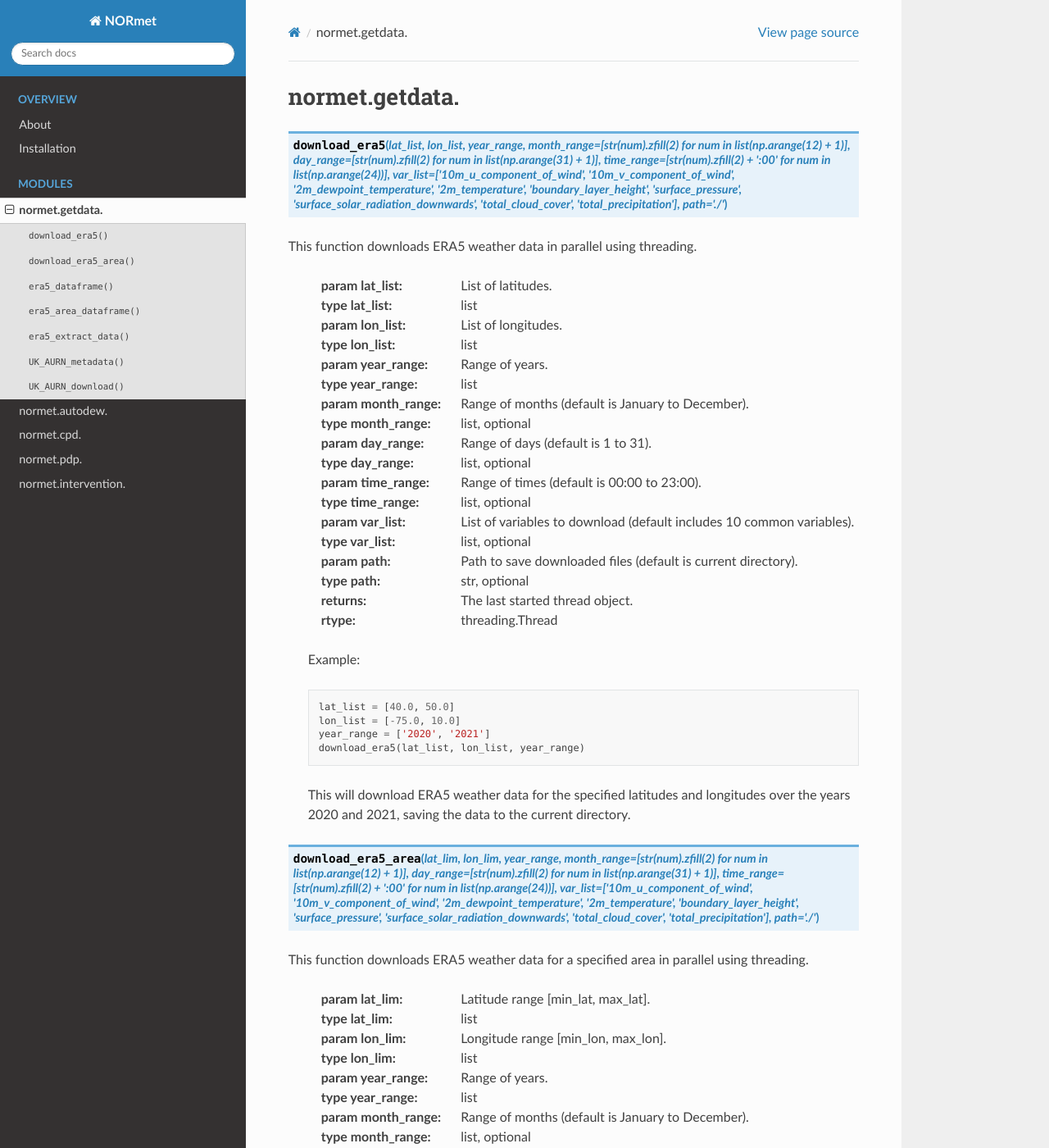
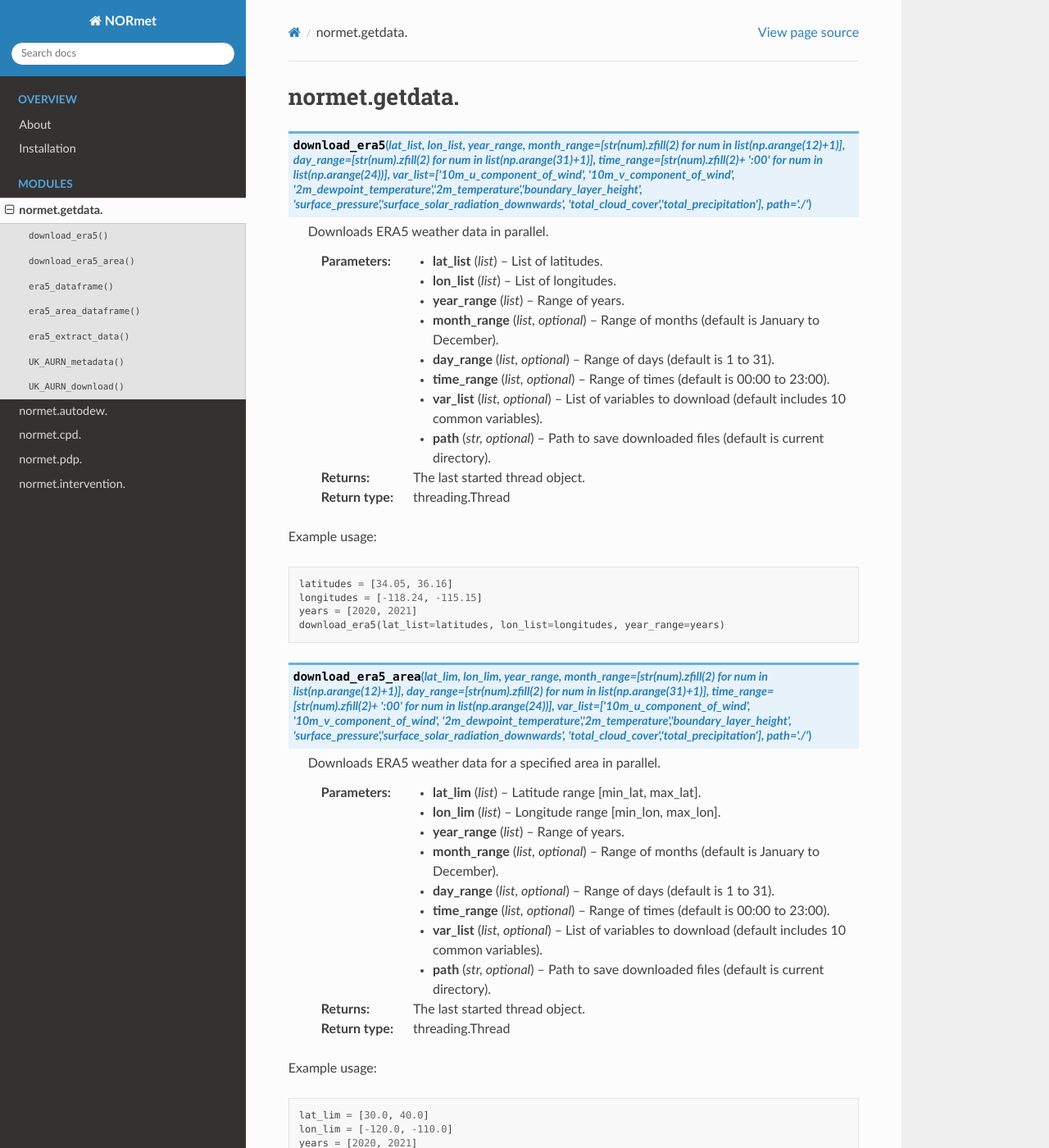
Before and after one commit to m-edal/normet, a Sphinx documentation site: the page built from docs/getdata.rst, in a window 1280 px wide and 1400 px high. Shown: the whole window at 82% size. Built offline with Sphinx 7.4.7 and the Read the Docs theme 2.0.0, drawn with Linux system fonts in a browser that asks for light colours; some of the changed text lies outside the part shown.

Commit message:
update doc

```diff
--- a/docs/getdata.rst
+++ b/docs/getdata.rst
@@ -1,9 +1,9 @@
 normet.getdata.
 ==========================
 
-.. function:: download_era5(lat_list, lon_list, year_range, month_range=[str(num).zfill(2) for num in list(np.arange(12) + 1)], day_range=[str(num).zfill(2) for num in list(np.arange(31) + 1)], time_range=[str(num).zfill(2) + ':00' for num in list(np.arange(24))], var_list=['10m_u_component_of_wind', '10m_v_component_of_wind', '2m_dewpoint_temperature', '2m_temperature', 'boundary_layer_height', 'surface_pressure', 'surface_solar_radiation_downwards', 'total_cloud_cover', 'total_precipitation'], path='./')
+.. function:: download_era5(lat_list, lon_list, year_range, month_range=[str(num).zfill(2) for num in list(np.arange(12)+1)], day_range=[str(num).zfill(2) for num in list(np.arange(31)+1)], time_range=[str(num).zfill(2)+ ':00' for num in list(np.arange(24))], var_list=['10m_u_component_of_wind', '10m_v_component_of_wind', '2m_dewpoint_temperature','2m_temperature','boundary_layer_height', 'surface_pressure','surface_solar_radiation_downwards', 'total_cloud_cover','total_precipitation'], path='./')
 
-This function downloads ERA5 weather data in parallel using threading.
+    Downloads ERA5 weather data in parallel.
 
     :param lat_list: List of latitudes.
     :type lat_list: list
@@ -21,24 +21,22 @@
     :type var_list: list, optional
     :param path: Path to save downloaded files (default is current directory).
     :type path: str, optional
-    :returns: The last started thread object.
+    :return: The last started thread object.
     :rtype: threading.Thread
 
-    Example:
+Example usage:
 
-    .. code-block:: python
+.. code-block:: python
 
-        lat_list = [40.0, 50.0]
-        lon_list = [-75.0, 10.0]
-        year_range = ['2020', '2021']
-        download_era5(lat_list, lon_list, year_range)
-
-    This will download ERA5 weather data for the specified latitudes and longitudes over the years 2020 and 2021, saving the data to the current directory.
+    latitudes = [34.05, 36.16]
+    longitudes = [-118.24, -115.15]
+    years = [2020, 2021]
+    download_era5(lat_list=latitudes, lon_list=longitudes, year_range=years)
 
 
-.. function:: download_era5_area(lat_lim, lon_lim, year_range, month_range=[str(num).zfill(2) for num in list(np.arange(12) + 1)], day_range=[str(num).zfill(2) for num in list(np.arange(31) + 1)], time_range=[str(num).zfill(2) + ':00' for num in list(np.arange(24))], var_list=['10m_u_component_of_wind', '10m_v_component_of_wind', '2m_dewpoint_temperature', '2m_temperature', 'boundary_layer_height', 'surface_pressure', 'surface_solar_radiation_downwards', 'total_cloud_cover', 'total_precipitation'], path='./')
+.. function:: download_era5_area(lat_lim, lon_lim, year_range, month_range=[str(num).zfill(2) for num in list(np.arange(12)+1)], day_range=[str(num).zfill(2) for num in list(np.arange(31)+1)], time_range=[str(num).zfill(2)+ ':00' for num in list(np.arange(24))], var_list=['10m_u_component_of_wind', '10m_v_component_of_wind', '2m_dewpoint_temperature','2m_temperature','boundary_layer_height', 'surface_pressure','surface_solar_radiation_downwards', 'total_cloud_cover','total_precipitation'], path='./')
 
-This function downloads ERA5 weather data for a specified area in parallel using threading.
+    Downloads ERA5 weather data for a specified area in parallel.
 
     :param lat_lim: Latitude range [min_lat, max_lat].
     :type lat_lim: list
@@ -56,23 +54,23 @@
     :type var_list: list, optional
     :param path: Path to save downloaded files (default is current directory).
     :type path: str, optional
-    :returns: The last started thread object.
+    :return: The last started thread object.
     :rtype: threading.Thread
 
-    Example:
+Example usage:
 
-    .. code-block:: python
+.. code-block:: python
 
-        lat_lim = [30.0, 40.0]
-        lon_lim = [-80.0, -70.0]
-        year_range = ['2020', '2021']
-        download_era5_area(lat_lim, lon_lim, year_range)
+    lat_lim = [30.0, 40.0]
+    lon_lim = [-120.0, -110.0]
+    years = [2020, 2021]
+    download_era5_area(lat_lim=lat_lim, lon_lim=lon_lim, year_range=years)
 
-    This will download ERA5 weather data for the specified latitude and longitude range over the years 2020 and 2021, saving the data to the current directory.
 
 
 .. function:: era5_dataframe(lat_list, lon_list, year_range, path, n_cores=-1)
-This function reads ERA5 weather data in parallel and converts it to a pandas DataFrame.
+
+    Reads ERA5 weather data in parallel and converts it to a DataFrame.
 
     :param lat_list: List of latitudes.
     :type lat_list: list
@@ -84,26 +82,26 @@
     :type path: str
     :param n_cores: Number of cores to use (default is all available cores).
     :type n_cores: int, optional
-    :returns: DataFrame containing data for all specified coordinates and years.
+    :return: DataFrame containing data for all specified coordinates and years.
     :rtype: pd.DataFrame
 
-    Example:
+Example usage:
 
-    .. code-block:: python
+.. code-block:: python
 
-        lat_list = [40.0, 50.0]
-        lon_list = [-75.0, 10.0]
-        year_range = ['2020', '2021']
-        path = './data'
-        df = era5_dataframe(lat_list, lon_list, year_range, path)
+    lat_list = [30.0, 35.0, 40.0]
+    lon_list = [-120.0, -115.0, -110.0]
+    year_range = [2020, 2021]
+    path = './data/'
 
-    This will read ERA5 weather data for the specified latitudes and longitudes over the years 2020 and 2021, saving the data to the specified path and returning a DataFrame.
-
+    df = era5_dataframe(lat_list, lon_list, year_range, path)
+    print(df.head())
 
 
 
 .. function:: era5_area_dataframe(lat_list, lon_list, lat_lim, lon_lim, year_range, path, n_cores=-1)
-This function reads ERA5 weather data for a specified area in parallel and converts it to a pandas DataFrame.
+
+    Reads ERA5 weather data for a specified area in parallel and converts it to a DataFrame.
 
     :param lat_list: List of latitudes.
     :type lat_list: list
@@ -119,28 +117,28 @@
     :type path: str
     :param n_cores: Number of cores to use (default is all available cores).
     :type n_cores: int, optional
-    :returns: DataFrame containing data for the specified area and years.
+    :return: DataFrame containing data for the specified area and years.
     :rtype: pd.DataFrame
 
-    Example:
+Example usage:
 
-    .. code-block:: python
+.. code-block:: python
 
-        lat_list = [40.0, 50.0]
-        lon_list = [-75.0, 10.0]
-        lat_lim = [30.0, 40.0]
-        lon_lim = [-80.0, -70.0]
-        year_range = ['2020', '2021']
-        path = './data'
-        df = era5_area_dataframe(lat_list, lon_list, lat_lim, lon_lim, year_range, path)
+    lat_list = [30.0, 35.0, 40.0]
+    lon_list = [-120.0, -115.0, -110.0]
+    lat_lim = [20.0, 50.0]
+    lon_lim = [-130.0, -100.0]
+    year_range = [2020, 2021]
+    path = './data/'
 
-    This will read ERA5 weather data for the specified latitude and longitude range over the years 2020 and 2021, saving the data to the specified path and returning a DataFrame.
+    df = era5_area_dataframe(lat_list, lon_list, lat_lim, lon_lim, year_range, path)
+    print(df.head())
+
 
 
 .. function:: era5_extract_data(ds, lat, lon, data_vars=['u10', 'v10', 'd2m', 't2m', 'blh', 'sp', 'ssrd', 'tcc', 'tp'])
-This function extracts specified variables from an ERA5 dataset for a given latitude and longitude.
 
-    Extract specified variables from an ERA5 dataset for a given latitude and longitude.
+    Extracts specified variables from an ERA5 dataset for a given latitude and longitude.
 
     :param ds: The dataset from which to extract data.
     :type ds: xarray.Dataset
@@ -149,103 +147,62 @@
     :param lon: Longitude.
     :type lon: float
     :param data_vars: List of variable names to extract (default includes 9 common variables).
-    :type data_vars: list, optional
-    :returns: Dictionary containing extracted data for the specified variables, latitude, and longitude.
+    :type data_vars: list
+    :return: Dictionary containing extracted data for the specified variables, latitude, and longitude.
     :rtype: dict
 
-    Example:
+Example usage:
 
-    .. code-block:: python
+.. code-block:: python
 
-        ds = xr.open_dataset('era5_data.nc')
-        lat = 40.0
-        lon = -75.0
-        data = era5_extract_data(ds, lat, lon)
+    import xarray as xr
 
-    This will extract the specified variables from the ERA5 dataset for the given latitude and longitude, returning the data in a dictionary format.
+    # Assuming 'ds' is an xarray.Dataset loaded with ERA5 data
+    ds = xr.open_dataset('path_to_era5_data.nc')
+    lat = 40.0
+    lon = -75.0
+
+    extracted_data = era5_extract_data(ds, lat, lon)
+    print(extracted_data)
+
 
 
 .. function:: UK_AURN_metadata(path='./')
-This function downloads and reads the metadata for UK AURN data.
 
-    Download and read the metadata for UK AURN data.
+    Downloads and reads the metadata for UK AURN data.
 
     :param path: Path to the directory where the metadata file will be saved.
-    :type path: str, optional
-    :returns:
-    - metadata: Dictionary containing the metadata read from the RData file.
-    - list_authorities: List of local authorities present in the metadata.
+    :type path: str
+    :return: Tuple containing the metadata read from the RData file and a list of local authorities present in the metadata.
     :rtype: tuple
 
-    Example:
+Example usage:
 
-    .. code-block:: python
+.. code-block:: python
 
-        metadata, list_authorities = UK_AURN_metadata(path='./data')
-
-    This will download the UK AURN metadata file to the specified path (if it does not already exist), read the metadata, and return it along with a list of local authorities present in the metadata.
-
-    **Details:**
-
-    - **Path to Save Metadata:** The metadata file will be saved in a subdirectory called `AURN_data_download` within the specified path.
-    - **Metadata URL:** The metadata is downloaded from the URL `https://uk-air.defra.gov.uk/openair/R_data/AURN_metadata.RData`.
-    - **Downloaded File Check:** If the metadata file already exists in the directory, the download is skipped.
-    - **Reading Metadata:** The metadata is read using `pyreadr`, and the list of local authorities is extracted from the metadata.
-
-    **Returns:**
-
-    - `metadata`: A dictionary containing the metadata read from the RData file.
-    - `list_authorities`: A list of local authorities present in the metadata.
-
-    **Example Usage:**
-
-    .. code-block:: python
-
-        metadata, list_authorities = UK_AURN_metadata(path='./data')
-        print(list_authorities)
+    metadata, authorities = UK_AURN_metadata()
+    print(metadata)
+    print(authorities
 
 
 .. function:: UK_AURN_download(year_lst, list_authorities=None, path='./')
-This function downloads and processes UK AURN data for specified years and local authorities.
 
-    Download and process UK AURN data for specified years and local authorities.
+    Downloads and processes UK AURN data for specified years and local authorities.
 
     :param year_lst: List of years or a single year for which the data is to be downloaded.
     :type year_lst: list or int
     :param list_authorities: List of local authorities for which the data is to be downloaded. If None, data for all authorities will be downloaded.
     :type list_authorities: list, optional
     :param path: Path to the directory where the data files will be saved.
-    :type path: str, optional
-    :returns: None
+    :type path: str
+    :return: None
 
-    Example:
+Example usage:
 
-    .. code-block:: python
+.. code-block:: python
 
-        year_lst = [2020, 2021]
-        list_authorities = ['London', 'Manchester']
-        path = './data'
-        UK_AURN_download(year_lst, list_authorities, path)
+    # Download data for the year 2022 for all local authorities
+    UK_AURN_download(2022)
 
-    This will download and process UK AURN data for the specified years and local authorities, saving the data to the specified path.
-
-    **Details:**
-
-    - **Path to Save Data:** The data files will be saved in a subdirectory called `AURN_data_download` within the specified path.
-    - **Metadata Retrieval:** Metadata is retrieved using the `UK_AURN_metadata` function.
-    - **Year Handling:** If a single year is provided, it is converted to a list. The years are sorted and validated against the available range.
-    - **Authority Validation:** If `list_authorities` is None, data for all authorities will be downloaded. Authorities are validated against the metadata.
-    - **Data Download:** Data is downloaded for each site within the specified authorities and years. Existing files are updated for the current year.
-    - **Data Processing:** Downloaded data is combined into a DataFrame, additional columns are calculated (Ox and NOx), and the data is cleaned and saved as a CSV file.
-
-    **Returns:**
-
-    - None
-
-    **Example Usage:**
-
-    .. code-block:: python
-
-        UK_AURN_download(year_lst=[2020, 2021], list_authorities=['London', 'Manchester'], path='./data')
-
-    This will download the UK AURN data for the years 2020 and 2021 for London and Manchester, saving the data to the `./data` directory.
+    # Download data for the years 2020, 2021, and 2022 for specific local authorities
+    UK_AURN_download([2020, 2021, 2022], list_authorities=['Authority1', 'Authority2'])
```
Also changed, not shown: 1 other file.
